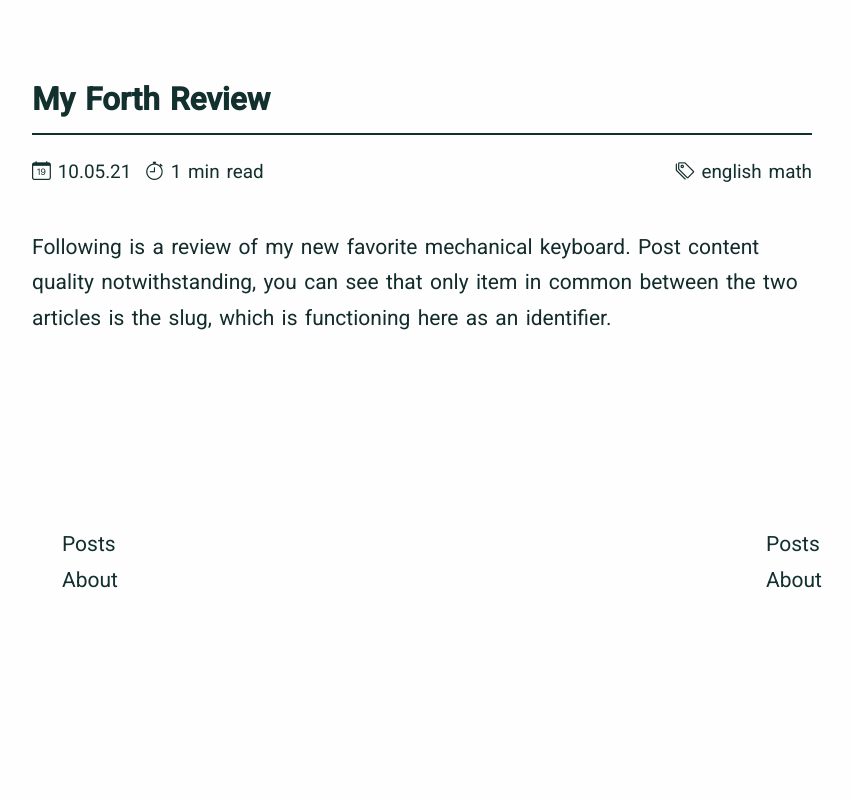
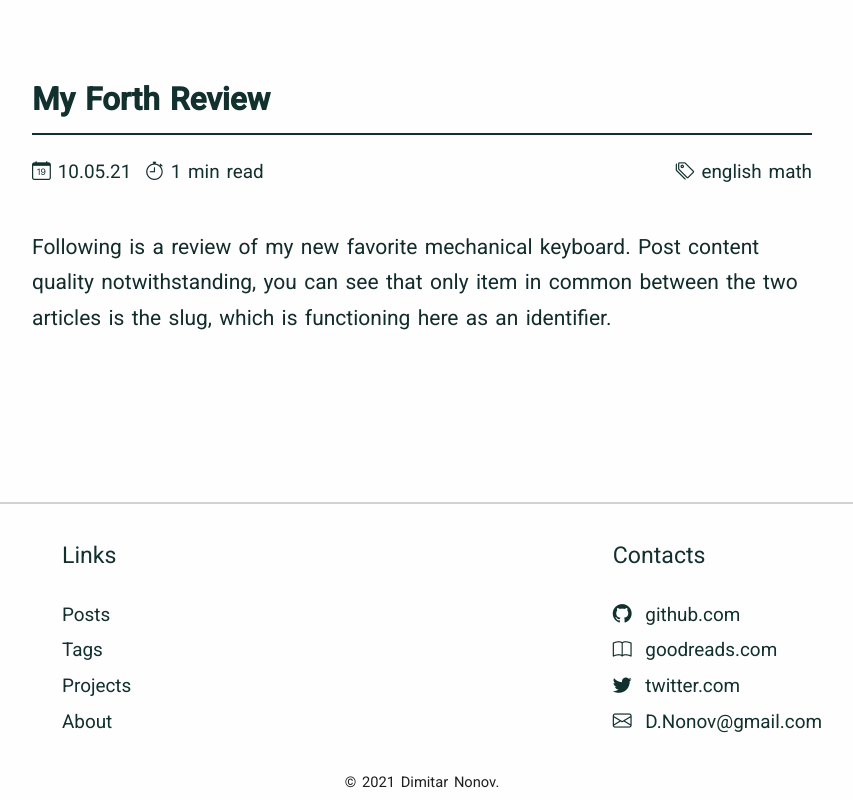
Before and after one commit to DNonov/blog, a Next.js app: page / in a window 1280 px wide. Shown: the part 2141-2941 px from the top of the page, without its empty margins (218-1071 px from the left). Before the commit the page ends 2765 px from the top, so only its background shows below. Built offline with nearby package versions, Linux system fonts and the light colour scheme.

Commit message:
Update the footer

```diff
--- a/components/Footer.js
+++ b/components/Footer.js
@@ -3,23 +3,48 @@ import HorizontalContainer from './HorizontalContainer';
 
 export default function Footer() {
   return(
-    <HorizontalContainer>
+    <section className="footer">
+      <HorizontalContainer classN="top-border">
         <ul className="links-list">
+          <span className="links-list-label">Links</span>
           <li className="links-item">
             <Link href={"/"}>Posts</Link>
+          </li>
+          <li className="links-item">
+            <Link href={"/tags"}>Tags</Link>
+          </li>
+          <li className="links-item">
+            <Link href={"/projects"}>Projects</Link>
           </li>
           <li className="links-item">
             <Link href={"/about"}>About</Link>
           </li>
         </ul>
         <ul className="links-list">
+          <span className="links-list-label">Contacts</span>
           <li className="links-item">
-          <Link href={"/"}>Posts</Link>
+            <Link href="https://github.com/DNonov">
+              <i className="bi bi-github">&nbsp; github.com</i>
+            </Link>
           </li>
           <li className="links-item">
-          <Link href={"/about"}>About</Link>
+            <Link href="https://www.goodreads.com/user/show/93703550-dimitar-nonov">
+              <i className="bi bi-book">&nbsp; goodreads.com</i>
+            </Link>
+          </li>
+          <li className="links-item">
+            <Link href="https://twitter.com/dimitar_nonov">
+              <i className="bi bi-twitter">&nbsp; twitter.com</i>
+            </Link>
+          </li>
+          <li className="links-item">
+            <Link href="mailto:d.nonov@gmail.com">
+              <i className="bi bi-envelope">&nbsp; D.Nonov@gmail.com</i>
+            </Link>
           </li>
         </ul>
       </HorizontalContainer>
+      <span className="copyright">&copy; 2021 Dimitar Nonov.</span>
+    </section>
   );
 }
--- a/styles/Footer.css
+++ b/styles/Footer.css
@@ -1,5 +1,32 @@
+.footer {
+  display: flex;
+  flex-direction: column;
+}
+
+.copyright {
+  text-align: center;
+  font-size: 0.7em;
+  color: #1e1e1e;
+}
+
+.top-border {
+  border-top: 2px solid #d1d1d1;
+}
+
 .links-list {
   display: flex;
   flex-direction: column;
   list-style-type: none;
+  margin-top: 30px;
 }
+
+.links-list-label {
+  font-size: 1.1em;
+  font-style: bold;
+  margin-bottom: 1em;
+}
+
+.links-item {
+  font-size: 0.9em;
+  cursor: pointer;
+}
```
Lines whose indentation alone changed are shown as unchanged.
